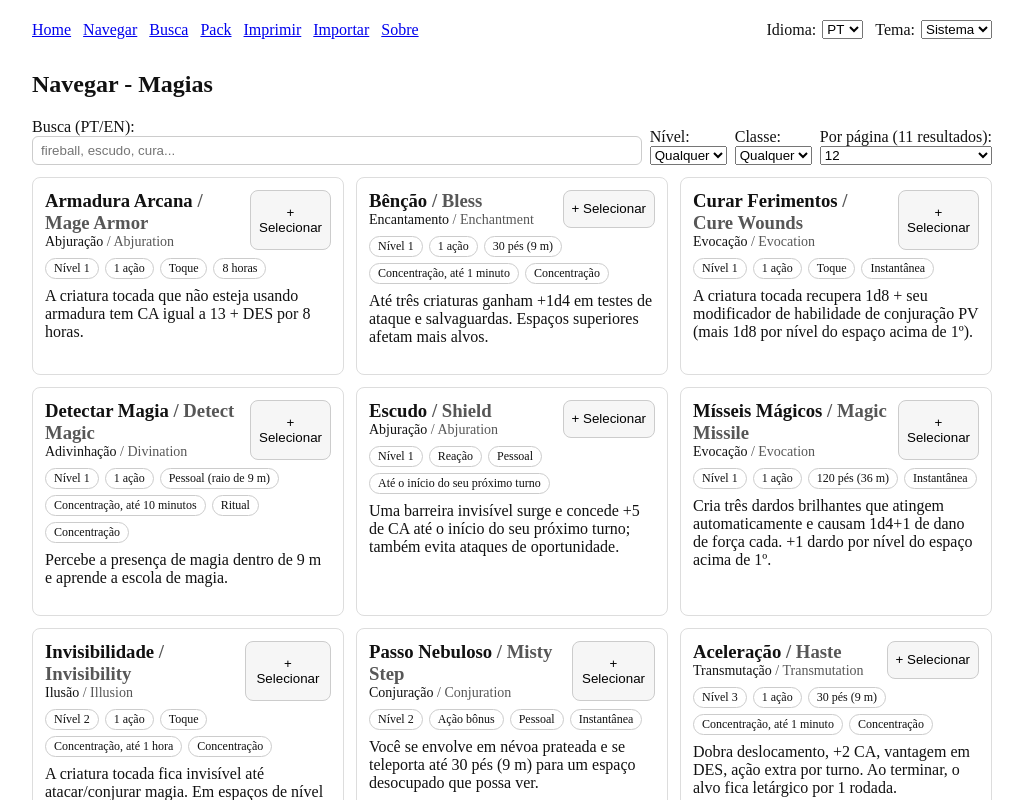
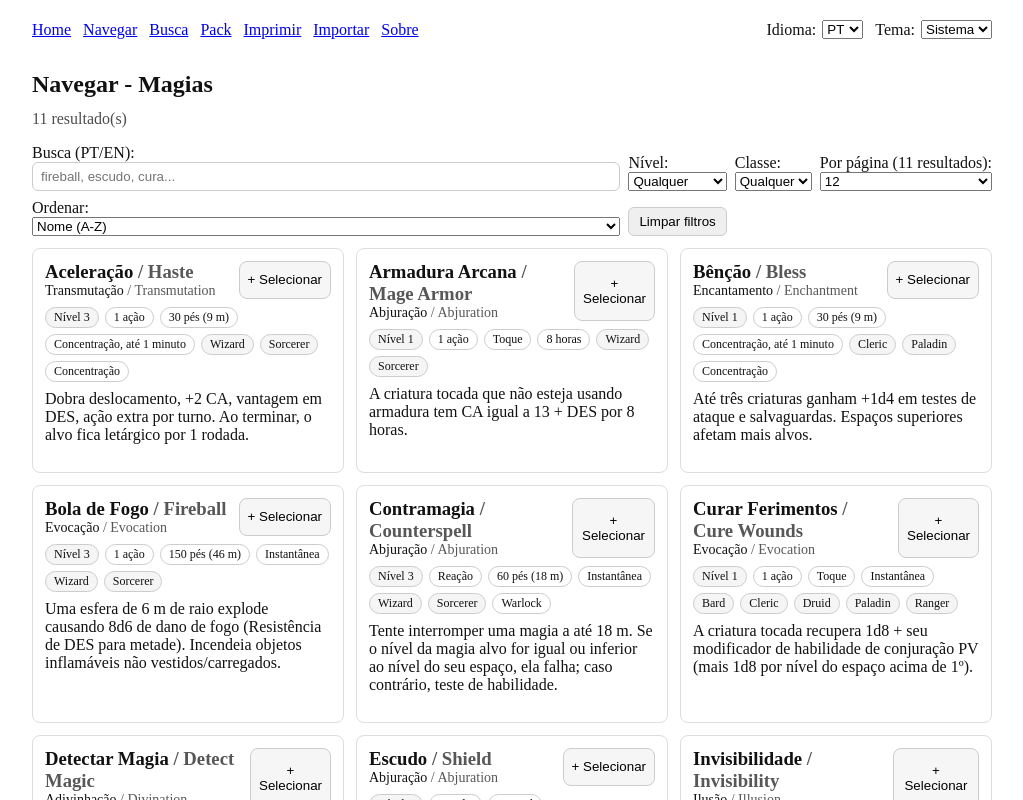
Before and after one commit to jampamatos/dnd-cards, a React (Vite) app: page /browse in a window 1280 px wide. Shown: the top 800 px of the page, without its empty margins (128-1151 px from the left). Built offline with nearby package versions, Linux system fonts and the light colour scheme.

Commit message:
feat: Browse turbo with clickabe chips, sorting, filter cleaning, result counting

```diff
--- a/src/components/Card.tsx
+++ b/src/components/Card.tsx
@@ -8,6 +8,8 @@ type CardProps = {
     schoolPt: string;   schoolEn: string;
     pillsPt: string[];  pillsEn: string[]        // i.e. ["Level 1", "Action", "Touch", "Instantaneous"]
     bodyPt: string;     bodyEn: string;
+    onClickLevel?: (lvl:number)=>void;
+    onClickClass?: (clazz:string)=>void;
 };
 
 export default function Card(props: CardProps) {
@@ -43,11 +45,29 @@ export default function Card(props: CardProps) {
             </header>
 
             <div style={{ display:"flex", flexWrap:"wrap", gap:6, margin:"8px 0" }}>
-                {pills.map((p, i) => (
-                    <span key={i} style={{ fontSize:12, border:"1px solid #ccc", borderRadius:999, padding:"2px 8px" }}>
-                        {p}
-                    </span>
-                ))}
+                {pills.map((p, i) => {
+                    const isLevel = /^Nível\s+(\d+)/.test(p) || /^Level\s+(\d+)/.test(p);
+                    const m = /(\d+)/.exec(p);
+                    const maybeLvl = m ? Number(m[1]) : undefined;
+                    const isClass = ["Artificer","Bard","Cleric","Druid","Paladin","Ranger","Sorcerer","Wizard"].includes(p);
+                    const clickable = (isLevel && props.onClickLevel) || (isClass && props.onClickClass);
+                    return (
+                        <span
+                          key={i}
+                          onClick={()=>{
+                            if (isLevel && maybeLvl!==undefined && props.onClickLevel) props.onClickLevel(maybeLvl);
+                            if (isClass && props.onClickClass) props.onClickClass(p);
+                          }}
+                          style={{
+                            fontSize:12, border:"1px solid #ccc", borderRadius:999, padding:"2px 8px",
+                            cursor: clickable ? "pointer" : "default", background: clickable ? "#f5f5f5" : "transparent"
+                          }}
+                          title={clickable ? "Aplicar filtro" : undefined}
+                        >
+                          {p}
+                        </span>
+                    );
+                })}
             </div>
             <p style={{ marginTop:8 }}>{body}</p>
         </article>
--- a/src/components/Filters.tsx
+++ b/src/components/Filters.tsx
@@ -1,16 +1,19 @@
 import { useEffect, useState } from "react";
 
+type SortKey = "name_pt" | "level";
 type FiltersProps = {
     q: string; setQ: (v:string)=>void;
     level: number | "any"; setLevel: (v:number|"any")=>void;
     clazz: string | "any"; setClazz: (v:string|"any")=>void;
+    sort: SortKey; setSort:(v:SortKey)=>void;
     total: number; pageSize: number; setPageSize:(n:number)=>void;
+    onClear: ()=>void;
 };
 
 const LEVELS = ["any",0,1,2,3,4,5,6,7,8,9] as const;
 
 export default function Filters({
-    q, setQ, level, setLevel, clazz, setClazz, total, pageSize, setPageSize
+    q, setQ, level, setLevel, clazz, setClazz, sort, setSort, total, pageSize, setPageSize, onClear
 }: FiltersProps) {
     const [localQ, setLocalQ] = useState(q);
     useEffect(() => setLocalQ(q), [q]); // keeps local in sync when parent changes
@@ -58,6 +61,22 @@ export default function Filters({
               {[8,12,16,24,36].map(n=><option key={n} value={n}>{n}</option>)}
             </select>
           </label>
+
+          <label style={{ display:"grid" }}>
+            <span>Ordenar:</span>
+            <select value={sort} onChange={e=>setSort(e.target.value as SortKey)}>
+              <option value="name_pt">Nome (A-Z)</option>
+              <option value="level">Nível (0-9)</option>
+            </select>
+          </label>
+
+          <button
+            type="button"
+            onClick={onClear}
+            style={{ justifySelf:"end", padding:"6px 10px", border:"1px solid #ccc", borderRadius:6 }}
+          >
+            Limpar filtros
+          </button>
         </div>
     );
 }
--- a/src/pages/Browse.tsx
+++ b/src/pages/Browse.tsx
@@ -5,6 +5,8 @@ import type { TSpell } from "../lib/schema/spell";
 import Card from "../components/Card";
 import Filters from "../components/Filters";
 import Pagination from "../components/Pagination";
+
+type SortKey = "name_pt" | "level";
 
 export default function Browse() {
     const [spells, setSpells] = useState<TSpell[]>([]);
@@ -16,6 +18,8 @@ export default function Browse() {
     const [clazz, setClazz] = useState<string | "any">("any");
     const [pageSize, setPageSize] = useState(12);
     const [page, setPage] = useState(1);
+    const [sort, setSort] = useState<SortKey>("name_pt")
+    const onClear = () => { setQ(""); setLevel("any"); setClazz("any"),setSort("name_pt"); setPage(1); };
 
     useEffect(() => {
         import("../data/srd/spells.json")
@@ -31,21 +35,17 @@ export default function Browse() {
 
     // filtered results
     const filtered = useMemo(() => {
-        if (!mini) return [];
-        let ids: string[] | null = null;
-
-        if (q.trim()) {
-            const res = mini.search(q.trim());
-            ids = res.map(r=>r.id);
-        }
-
-        let arr = (ids ? spells.filter(s => ids!.includes(s.id)) : spells);
-
-        if (level !== "any") arr = arr.filter(s => s.level === level);
-        if (clazz !== "any") arr = arr.filter(s => s.classes.includes(clazz));
-
-        return arr.sort((a,b) => (a.level - b.level) || a.name.pt.localeCompare(b.name.pt));
-    }, [mini, spells, q, level, clazz]);
+      if (!mini) return [];
+      let ids: string[] | null = null;
+      if (q.trim()) ids = mini.search(q.trim()).map(r => r.id);
+      let arr = (ids ? spells.filter(s => ids!.includes(s.id)) : spells);
+      if (level !== "any") arr = arr.filter(s => s.level === level);
+      if (clazz !== "any") arr = arr.filter(s => s.classes.includes(clazz));
+      // sort
+      if (sort === "name_pt") arr = [...arr].sort((a,b)=>a.name.pt.localeCompare(b.name.pt));
+      if (sort === "level")   arr = [...arr].sort((a,b)=> (a.level-b.level) || a.name.pt.localeCompare(b.name.pt));
+      return arr;
+    }, [mini, spells, q, level, clazz, sort]);
 
     // pagination
     const start = (page-1) * pageSize;
@@ -59,13 +59,16 @@ export default function Browse() {
     return (
         <div>
             <h2>Navegar - Magias</h2>
+            <p style={{ opacity:.75, marginTop:-8 }}>{filtered.length} resultado(s)</p>
 
             <Filters
                 q={q} setQ={setQ}
                 level={level} setLevel={setLevel}
                 clazz={clazz} setClazz={setClazz}
+                sort={sort} setSort={setSort}
                 total={filtered.length}
                 pageSize={pageSize} setPageSize={setPageSize}
+                onClear={onClear}
             />
 
             <div style={{
@@ -87,6 +90,7 @@ export default function Browse() {
                             sp.castingTime.pt,
                             sp.range.pt,
                             sp.duration.pt,
+                            ...sp.classes,
                             sp.ritual ? "Ritual" : "",
                             sp.concentration ? "Concentração" : "",
                         ].filter(Boolean)}
@@ -95,11 +99,14 @@ export default function Browse() {
                           sp.castingTime.en,
                           sp.range.en,
                           sp.duration.en,
+                          ...sp.classes,
                           sp.ritual ? "Ritual" : "",
                           sp.concentration ? "Concentration" : ""
                         ].filter(Boolean)}
                         bodyPt={sp.text.pt}
                         bodyEn={sp.text.en}
+                        onClickLevel={(lvl)=>{ setLevel(lvl); setPage(1); }}
+                        onClickClass={(c)=> { setClazz(c); setPage(1); }}
                     />
                 ))}
             </div>
```
